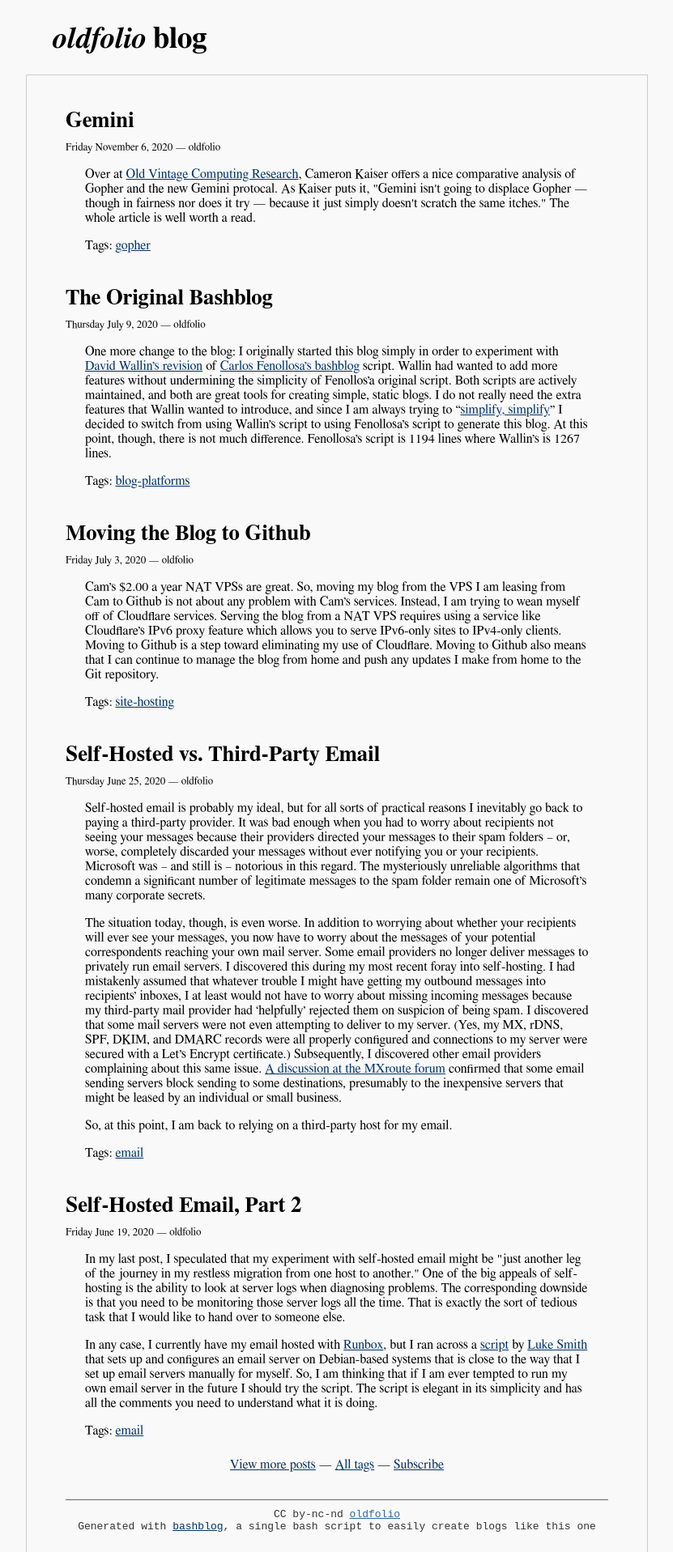
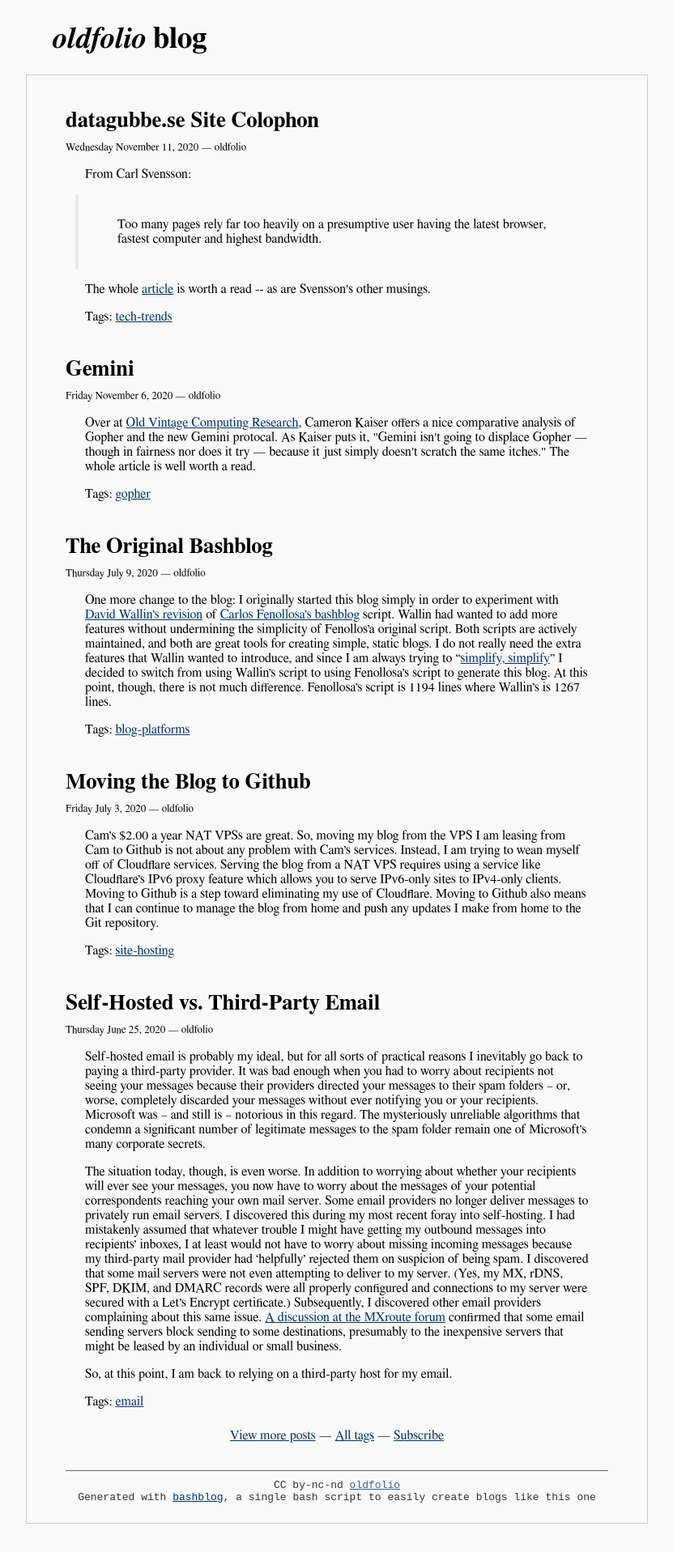
Before and after one commit to oldfolio/blog, a plain HTML site: page index.html in a window 1280 px wide. Shown: the part 26-1943 px from the top of the page at 81% size, without its empty margins (224-1055 px from the left). Drawn offline with Linux system fonts and the light colour scheme.

Commit message:
New post

```diff
--- a/index.html
+++ b/index.html
@@ -14,6 +14,25 @@
 <div id="description"></div>
 </div></div></div>
 <div id="divbody"><div class="content">
+<h3><a class="ablack" href="datagubbese-site-colophon.html">
+datagubbe.se Site Colophon
+</a></h3>
+<!-- bashblog_timestamp: #202011110849.48# -->
+<div class="subtitle">Wednesday November 11, 2020 &mdash;
+oldfolio
+</div>
+<!-- text begin -->
+
+<p>From Carl Svensson:</p>
+
+<blockquote>
+  <p>Too many pages rely far too heavily on a presumptive user having the latest browser, fastest computer and highest bandwidth.</p>
+</blockquote>
+
+<p>The whole <a href="https://datagubbe.se/colophon/">article</a> is worth a read -- as are Svensson's other musings.</p>
+
+<p>Tags: <a href='tag_tech-trends.html'>tech-trends</a></p>
+<!-- text end -->
 <h3><a class="ablack" href="gemini.html">
 Gemini
 </a></h3>
@@ -74,23 +93,6 @@ oldfolio
 
 
 <!-- text end -->
-<h3><a class="ablack" href="self-hosted-email-part-2.html">
-Self-Hosted Email, Part 2
-</a></h3>
-<!-- bashblog_timestamp: #202006191014.53# -->
-<div class="subtitle">Friday June 19, 2020 &mdash;
-oldfolio
-</div>
-<!-- text begin -->
-
-<p>In my last post, I speculated that my experiment with self-hosted email might be "just another leg of the journey in my restless migration from one host to another." One of the big appeals of self-hosting is the ability to look at server logs when diagnosing problems. The corresponding downside is that you need to be monitoring those server logs all the time. That is exactly the sort of tedious task that I would like to hand over to someone else.</p>
-
-<p>In any case, I currently have my email hosted with <a href="https://runbox.com/">Runbox</a>, but I ran across a <a href="https://github.com/LukeSmithxyz/emailwiz">script</a> by <a href="https://lukesmith.xyz/">Luke Smith</a> that sets up and configures an email server on Debian-based systems that is close to the way that I set up email servers manually for myself. So, I am thinking that if I am ever tempted to run my own email server in the future I should try the script. The script is elegant in its simplicity and has all the comments you need to understand what it is doing.</p>
-
-<p>Tags: <a href='tag_email.html'>email</a></p>
-
-
-<!-- text end -->
 <div id="all_posts"><a href="all_posts.html">View more posts</a> &mdash; <a href="all_tags.html">All tags</a> &mdash; <a href="feed.rss">Subscribe</a></div>
 </div>
 <div id="footer">CC by-nc-nd <a href="">oldfolio</a><!-- &mdash; <a href="mailto:No Email Address">No Email Address</a>--><br/>
```
Also changed, not shown: all_posts.html (+1 -0 lines), all_tags.html (+1 -0 lines), 3 other files.
